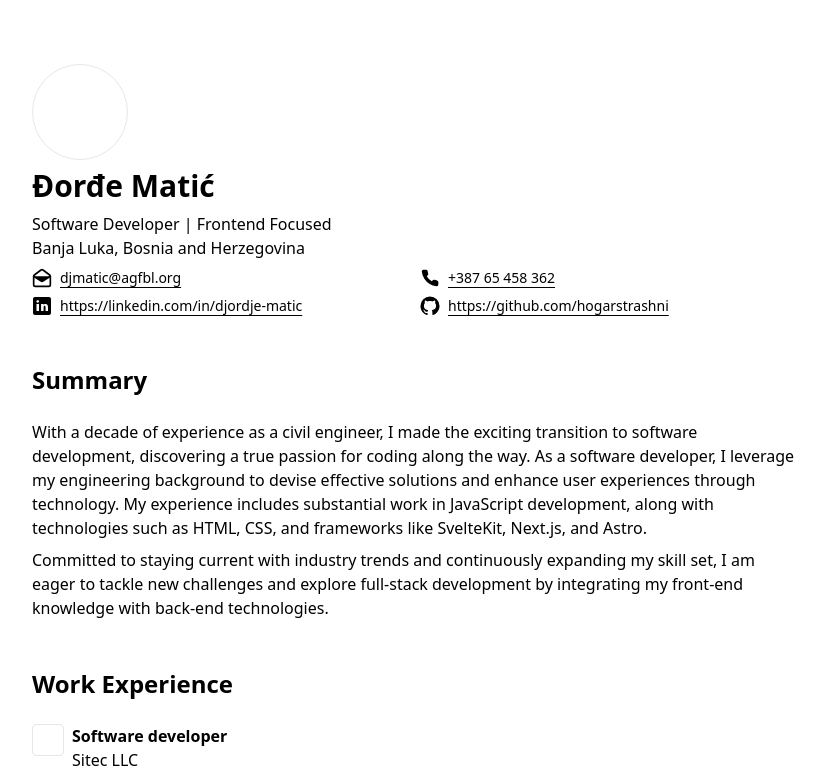
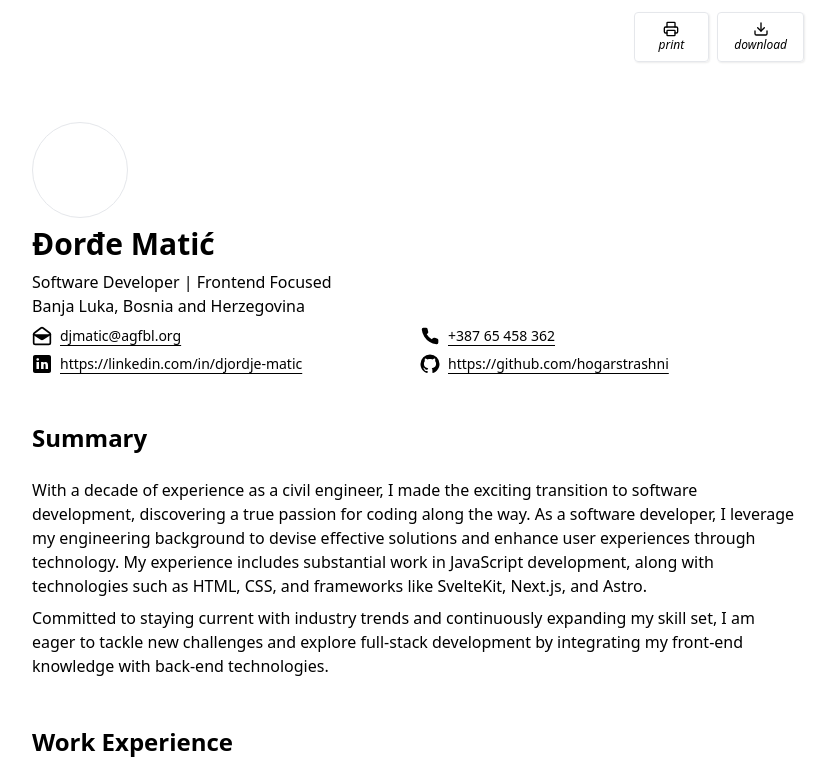
Before and after one commit to HogarStrashni/codematic-resume, a SvelteKit app: page / in a window 1280 px wide. Shown: the top 774 px of the page, without its empty margins (224-1060 px from the left). Built offline with nearby package versions, Linux system fonts and the light colour scheme.

Commit message:
add sticky toolbar with backdrop filter with cosmetics

```diff
--- a/src/app.html
+++ b/src/app.html
@@ -7,7 +7,7 @@
 		%sveltekit.head%
 	</head>
 	<body data-sveltekit-preload-data="hover">
-		<main class="relative mx-auto max-w-4xl p-4 sm:p-8 md:p-16" aria-label="Resume Content">
+		<main class="mx-auto max-w-4xl p-4 sm:p-8 md:p-16" aria-label="Resume Content">
 			%sveltekit.body%
 		</main>
 	</body>
--- /dev/null
+++ b/src/lib/components/custom-ui/sticky-toolbar/index.ts
@@ -0,0 +1,2 @@
+import StickyToolbar from './sticky-toolbar.svelte';
+export { StickyToolbar as default };
--- /dev/null
+++ b/src/lib/components/custom-ui/sticky-toolbar/sticky-toolbar.svelte
@@ -0,0 +1,33 @@
+<script lang="ts">
+	import type { SvelteHTMLElements } from 'svelte/elements';
+	import { cn } from '$lib/utils/tailwind';
+
+	import Typography from '$lib/components/custom-ui/typography';
+	import { Printer, Download } from '$lib/icons';
+
+	type StickyToolbarProps = { class?: SvelteHTMLElements['div']['class'] };
+	let { class: className }: StickyToolbarProps = $props();
+</script>
+
+<div
+	class={cn(
+		'sticky top-16 -mx-1 flex -translate-y-16 items-center justify-end gap-2 bg-white/85 py-3 shadow-glass backdrop-blur-sm sm:-mb-4 print:hidden',
+		className
+	)}
+>
+	<button
+		onclick={() => window.print()}
+		class="hidden flex-col items-center rounded border px-6 py-2 shadow-sm duration-200 active:shadow-none lg:flex lg:hover:bg-gray-50"
+	>
+		<Printer class="size-4" />
+		<Typography tag="span" variant="caption" class="italic">print</Typography>
+	</button>
+	<a
+		href="/resume.pdf"
+		download="Djordje Matic - Resume.pdf"
+		class="flex items-center gap-1 rounded border px-4 py-2 shadow-sm duration-200 active:shadow-none lg:flex-col lg:gap-0 lg:hover:bg-gray-50"
+	>
+		<Download class="size-4" />
+		<Typography tag="span" variant="caption" class="italic">download</Typography>
+	</a>
+</div>
--- a/src/routes/+page.svelte
+++ b/src/routes/+page.svelte
@@ -1,5 +1,7 @@
 <script lang="ts">
 	import { skillsData } from '$lib/data/skills';
+
+	import StickyToolbar from '$lib/components/custom-ui/sticky-toolbar';
 	import Header from '$lib/components/custom-ui/header';
 	import SectionWrapper from '$lib/components/custom-ui/section';
 	import Summary from '$lib/components/custom-ui/section/summary';
@@ -9,6 +11,7 @@
 	import Projects from '$lib/components/custom-ui/section/projects';
 </script>
 
+<StickyToolbar />
 <Header />
 
 <SectionWrapper title="Summary">
--- a/tailwind.config.ts
+++ b/tailwind.config.ts
@@ -7,7 +7,8 @@ export default {
 	theme: {
 		extend: {
 			boxShadow: {
-				sm: '1px 1px 2px 0 rgb(0 0 0 / 0.08)'
+				sm: '1px 1px 2px 0 rgb(0 0 0 / 0.08)',
+				glass: '0 4px 6px rgb(255 255 255 / 0.92)'
 			}
 		}
 	},
```
